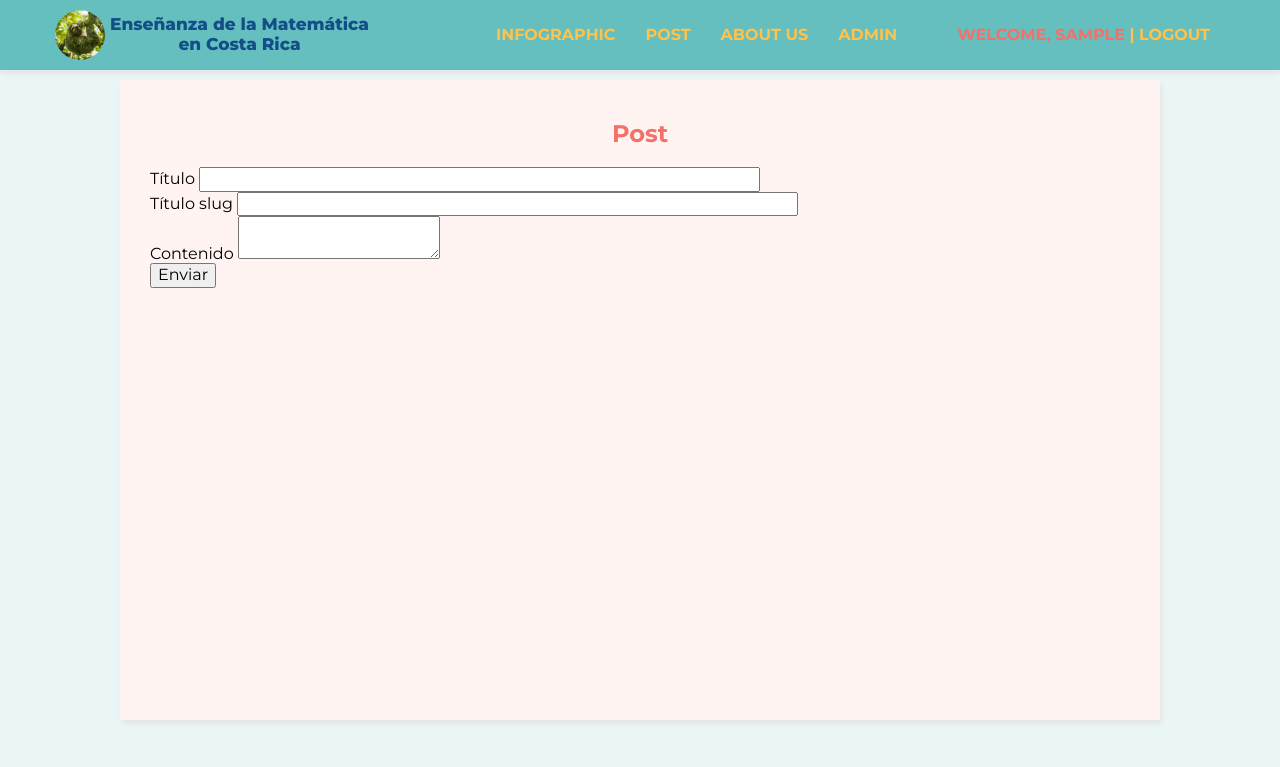
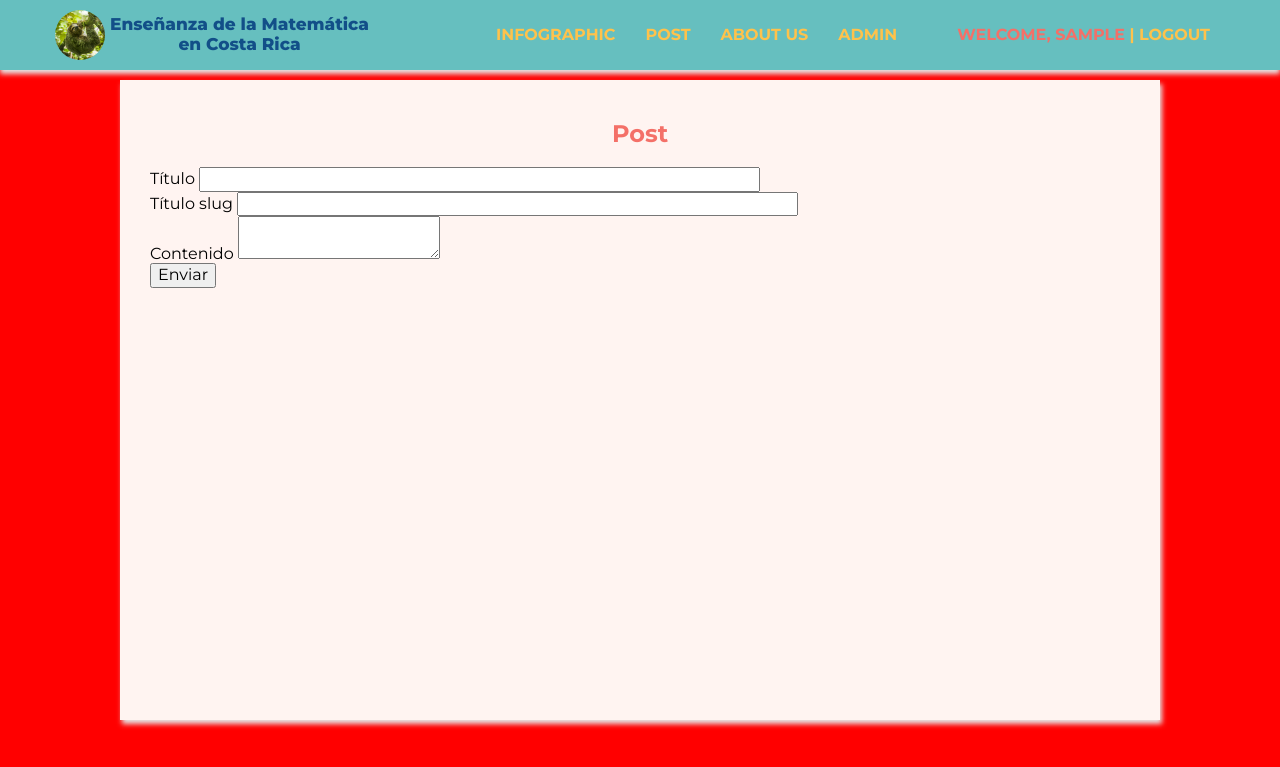
Before and after one commit to migo8591/plantilla, a Flask app: page /post/ in a window 1280 px wide. Shown: the top 767 px of the page. Run offline with Flask 3, Linux system fonts and the light colour scheme; the visitor is signed in with stand-in values (Sample User, id 1).

Commit message:
The background color of the website is changed

```diff
--- a/app/static/css/main.css
+++ b/app/static/css/main.css
@@ -9,7 +9,8 @@
     --menu-mobile-bc-color: #3A4460;
     /* own color */
     --navbar-bc-color:#66bfbf;
-    --background-website-color:#eaf6f6;
+    /* --background-website-color:#eaf6f6; */
+    --background-website-color:red;
     --body-website-color:#FFF4F1;
     --bc-form-color:#FFB3AE;
     --bc-border-color:#FFC24B;
```
